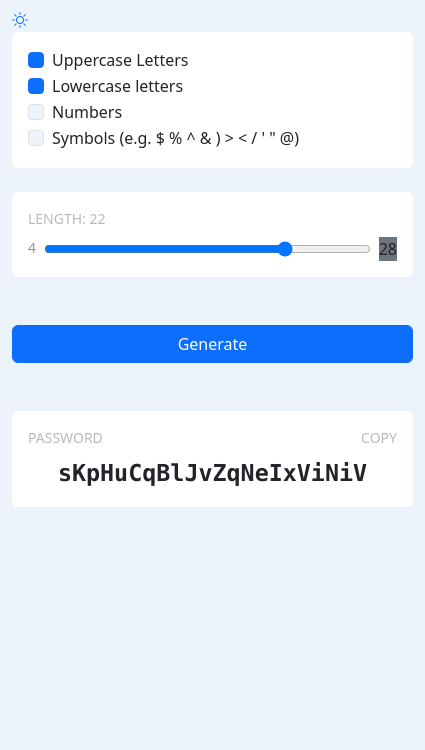
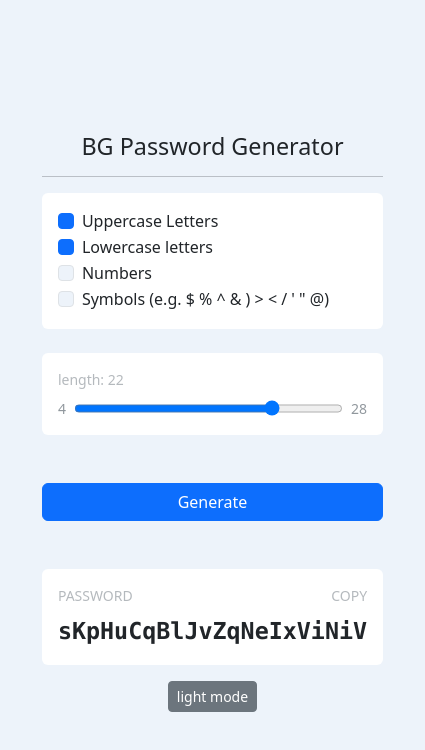
Before and after one commit to berkguclukol/bg-password-generator, an Electron app: page public/index.html in a window 425 px wide. Drawn offline with Linux system fonts and the light colour scheme.

Commit message:
new update available.

```diff
--- a/main.js
+++ b/main.js
@@ -3,9 +3,9 @@ const path = require("path");
 const ipc = ipcMain;
 const createWindow = () => {
 	const win = new BrowserWindow({
-		width: 450,
-		height: 650,
-		//autoHideMenuBar: true,
+		width: 425,
+		height: 670,
+		autoHideMenuBar: true,
 		webPreferences: {
 			nodeIntegration: true,
 			contextIsolation: false,
--- a/public/index.html
+++ b/public/index.html
@@ -1,24 +1,21 @@
 <!DOCTYPE html>
-<html lang="en" data-bs-theme="light">
+<html lang="en" data-bs-theme="dark" class="d-flex">
 <head>
 	<meta charset="UTF-8"/>
 	<meta http-equiv="Content-Security-Policy" content="default-src 'self'; script-src 'self'"/>
 	<meta http-equiv="X-Content-Security-Policy" content="default-src 'self'; script-src 'self'" />
-	<title>BG Password Generator!</title>
+	<title>BG Password Generator v2.0</title>
 	<link rel="stylesheet" href="vendor/bootstrap-5.3.0-alpha3/scss/bootstrap.min.css">
 	<link rel="stylesheet" href="vendor/bootstrap-icons-1.10.4/bootstrap-icons.min.css">
 </head>
-<body>
-<div class="container mt-2">
+<body class="d-flex align-items-center justify-content-center w-100 vh-100 overflow-hidden">
+<div>
 	<div class="row">
 		<div class="col">
-			<a href="#" id="theme-changer" data-bs-toggle="tooltip"
-			   data-bs-placement="bottom" data-bs-title="Tema Değiştir">
-				<i class="bi bi-moon"></i>
-			</a>
+			<h3 class="user-select-none text-center">BG Password Generator</h3>
+			<hr>
 		</div>
 	</div>
-
 	<div class="row">
 		<div class="col">
 			<div class="card mb-4">
@@ -55,7 +52,7 @@
 					<div class="d-flex gap-2">
 						<div class="fw-medium small text-secondary opacity-75">4</div>
 						<input type="range" id="length" class="flex-grow-1" value="22" min="4" max="28"/>
-						<div class="bg-secondary">28</div>
+						<div class="fw-medium small text-secondary opacity-75">28</div>
 					</div>
 				</div>
 			</div>
@@ -83,6 +80,13 @@
 			</div>
 		</div>
 	</div>
+	<div class="row mt-3">
+		<div class="col">
+			<div class="d-flex justify-content-center">
+				<a href="#" class="btn btn-sm btn-secondary small" id="theme-changer"></a>
+			</div>
+		</div>
+	</div>
 </div>
 <script src="vendor/bootstrap-5.3.0-alpha3/js/bootstrap.bundle.min.js"></script>
 <script src="script/theme-changer.js"></script>
--- a/public/script/app.js
+++ b/public/script/app.js
@@ -1,6 +1,3 @@
-console.log(process.versions)
-
-
 let generateBtn = document.getElementById("GenerateBtn");
 let copyBtn = document.getElementById("CopyBtn");
 let passwordArea = document.getElementById("password");
@@ -13,7 +10,8 @@ const symbolsEl = document.getElementById("symbols");
 rangeChange("mousedown");
 rangeChange("mousemove");
 rangeChange("keydown");
-range_text.innerHTML = "LENGTH: " + lengthEl.value;
+range_text.innerHTML = "length: " + lengthEl.value;
+
 function rangeChange(evtType) {
   lengthEl.addEventListener(evtType, function () {
     window.requestAnimationFrame(function () {
@@ -51,18 +49,12 @@ copyBtn.addEventListener("click", () => {
 });
 
 generateBtn.addEventListener("click", () => {
-  const length = +lengthEl.value;
-  const hasLower = lowercaseEl.checked;
-  const hasUpper = uppercaseEl.checked;
-  const hasNumber = numbersEl.checked;
-  const hasSymbol = symbolsEl.checked;
-
   passwordArea.innerText = generatePassword(
-      hasLower,
-      hasUpper,
-      hasNumber,
-      hasSymbol,
-      length
+      lowercaseEl.checked,
+      uppercaseEl.checked,
+      numbersEl.checked,
+      symbolsEl.checked,
+      +lengthEl.value
   );
 });
 
--- a/public/script/theme-changer.js
+++ b/public/script/theme-changer.js
@@ -3,8 +3,8 @@ const themeChanger = document.getElementById("theme-changer");
 const cookieName = "app-theme";
 
 
-const darkIcon = '<i class="bi bi-moon"></i>';
-const lightIcon = '<i class="bi bi-brightness-high"></i>';
+const darkIcon = 'dark mode';
+const lightIcon = 'light mode';
 
 if (localStorage.getItem(cookieName) === null) {
     localStorage.setItem(cookieName, "light");
```
Also changed, not shown: package.json (+14 -1 lines), icon.png, public/media/passwordgenerator_page_icon.svg (deleted), public/media/passwordgenerator_splash.svg (deleted), public/screenshot/1.jpg (deleted), public/screenshot/2.jpg (deleted), public/screenshot/3.jpg (deleted), public/screenshot/4.jpg (deleted), public/vendor/bootstrap-5.3.0-alpha3/scss/bootstrap.min.css, 4 other files.
